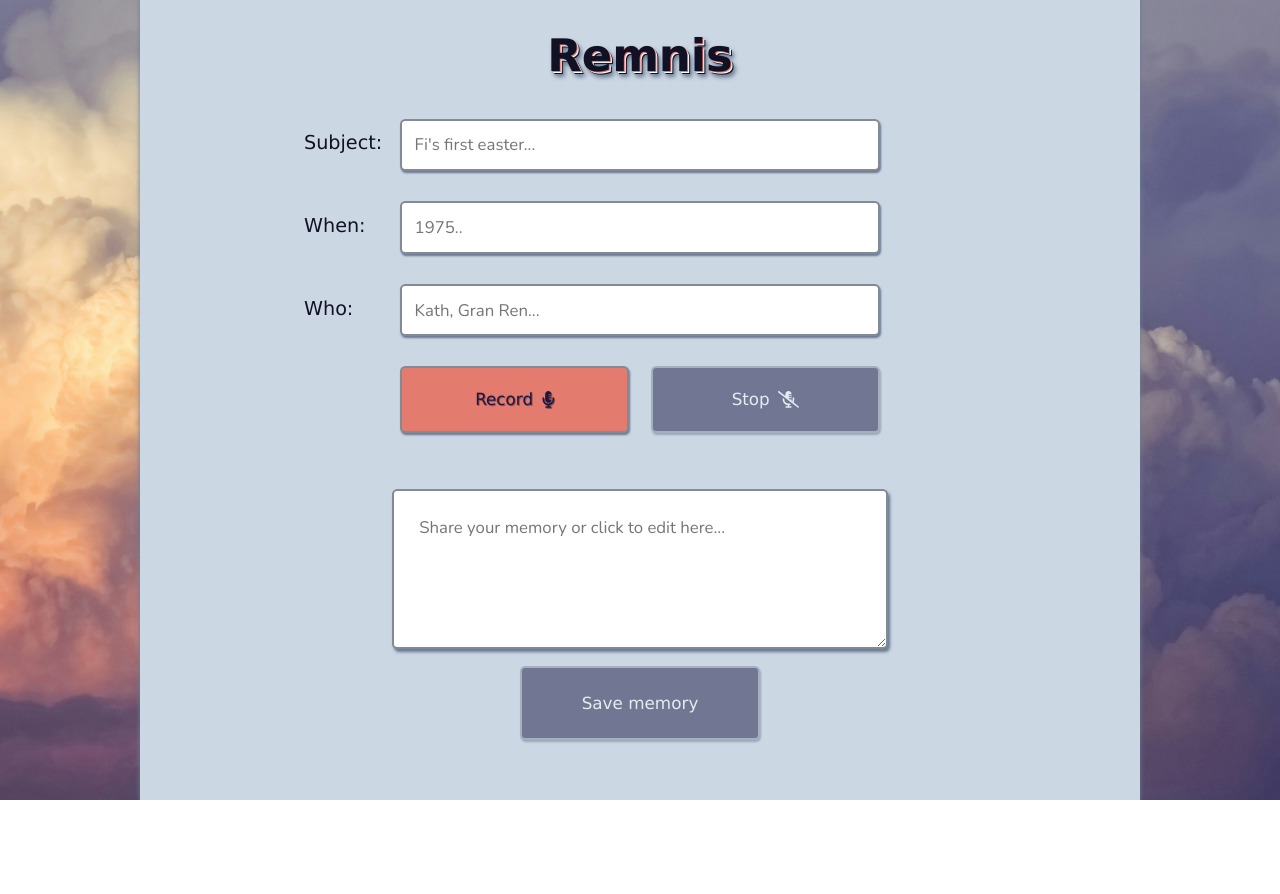
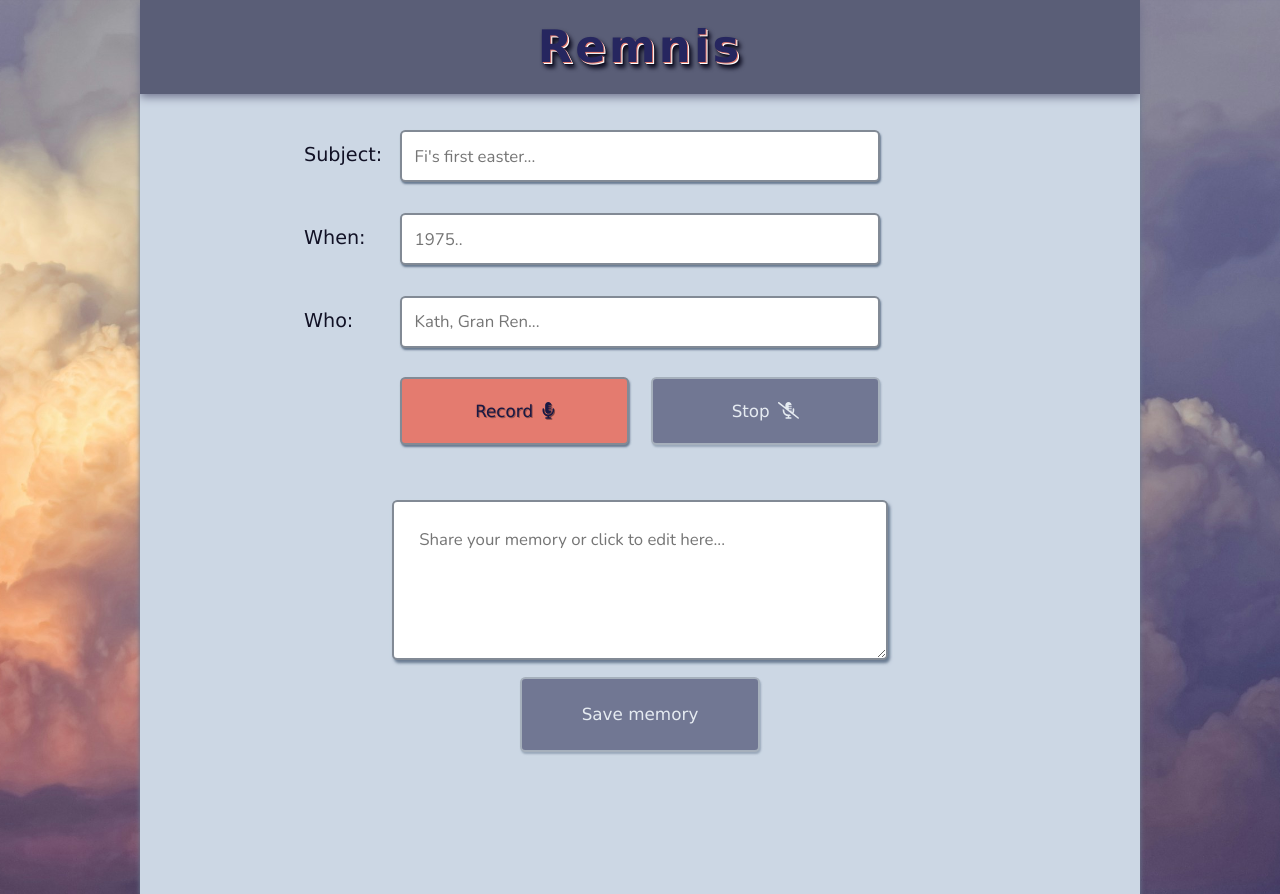
Before and after one commit to Holl4444/Remnis, a Next.js app: page / in a window 1280 px wide. Before the commit the page ends 800 px from the top, so only its background shows below. Built offline with nearby package versions, Linux system fonts and the light colour scheme; a web font is replaced by a local one.

Commit message:
add: header & restyle hero title

```diff
--- a/src/app/globals.css
+++ b/src/app/globals.css
@@ -23,9 +23,10 @@ label {
 
 h1 {
   font-size: 2.5rem;
+  color:#26265f;
   margin: 0.6em 0 0.3em;
   text-shadow: 1px 1px #e47b6f, 2px 2px #fff, 3px 3px #111125;
-  filter: drop-shadow(2px 3px 2px #6a7c92);
+  filter: drop-shadow(2px 3px 2px #111125);
 }
 
 button {
@@ -75,7 +76,6 @@ img {
 @media (min-width: 1024px) {
   h1 {
     font-size: 2.8rem;
-    margin-bottom: 0.75em;
   }
 
   button {
--- a/src/app/page.module.css
+++ b/src/app/page.module.css
@@ -14,7 +14,27 @@
   background-attachment: fixed;
 }
 
+.header {
+  width: 90%;
+  min-width: 320px;
+  max-width: 1000px;
+  text-align: center;
+  background-color: #fff;
+  margin: 0 auto;
+  padding: 0.5em;
+  background-color: #5a5e77;
+  filter: drop-shadow(0 3px 5px #6f728d);
+  position: relative;
+}
+
+.heroTitle {
+  letter-spacing: 0.2rem;
+  padding: 0;
+  margin: 0;
+}
+
 .main {
+  padding-top: 2em;
   margin: 0 auto;
   display: flex;
   flex-direction: column;
@@ -26,17 +46,23 @@
   background-color: #ccd7e4;
   color: #111125;
   font-family: 'Nunito';
-  box-shadow: 0 0 5px #6a7c92;
+  box-shadow: 0 2px 5px #6a7c92;
 }
 
 @media (min-width: 1024px) {
   .content {
     font-size: 18px;
   }
+
+  .header {
+    padding: 1em;
+    filter: drop-shadow(0 3px 5pxrgb(95, 98, 128)d);
+  }
 }
 
 @media (min-width: 1440px) {
-  .main {
+  .main,
+  .header {
     min-width: 1000px;
     max-width: 1300px;
   }
--- a/src/app/page.tsx
+++ b/src/app/page.tsx
@@ -7,11 +7,11 @@ export default function Home() {
   // const memFormData = new FormData('memForm');
   return (
     <section className={styles.content}>
-      <header>
+      <header className={styles.header}>
+        <h1 className={styles.heroTitle}>Remnis</h1>
         <nav></nav>
       </header>
       <main className={styles.main}>
-        <h1 className={styles.heroTitle}>Remnis</h1>
         <MemForm />
       </main>
     </section>
```
